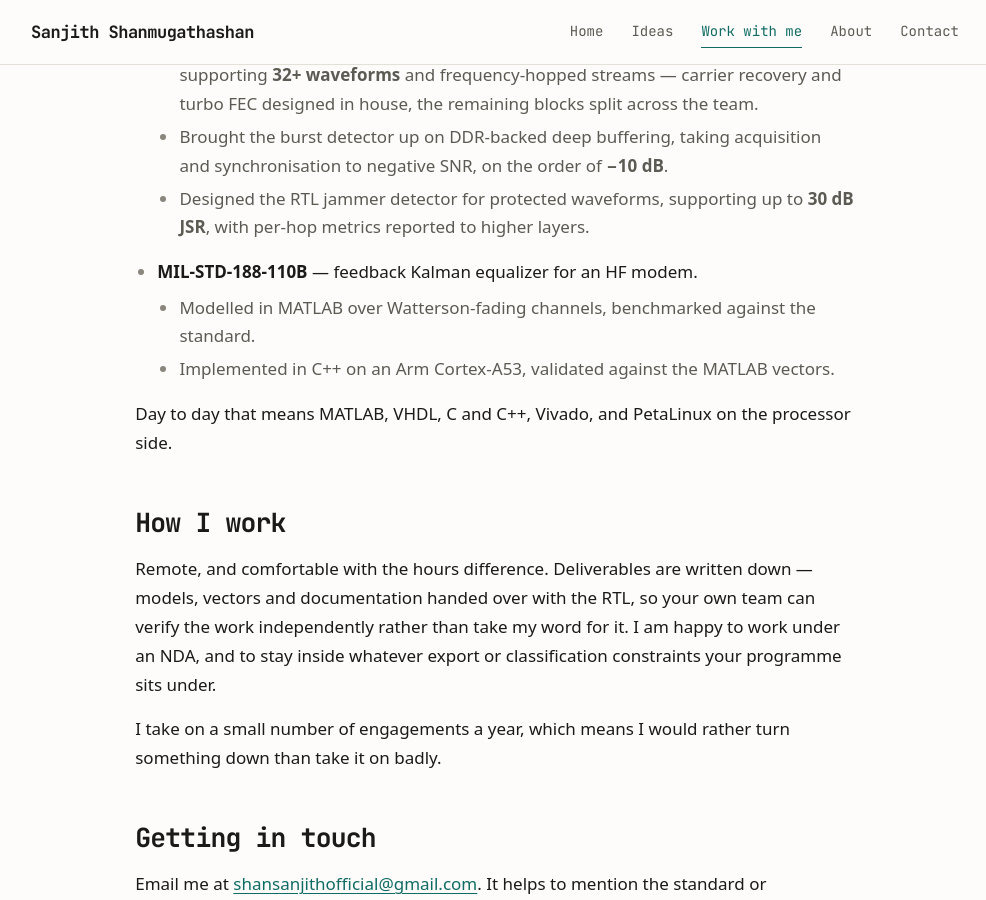
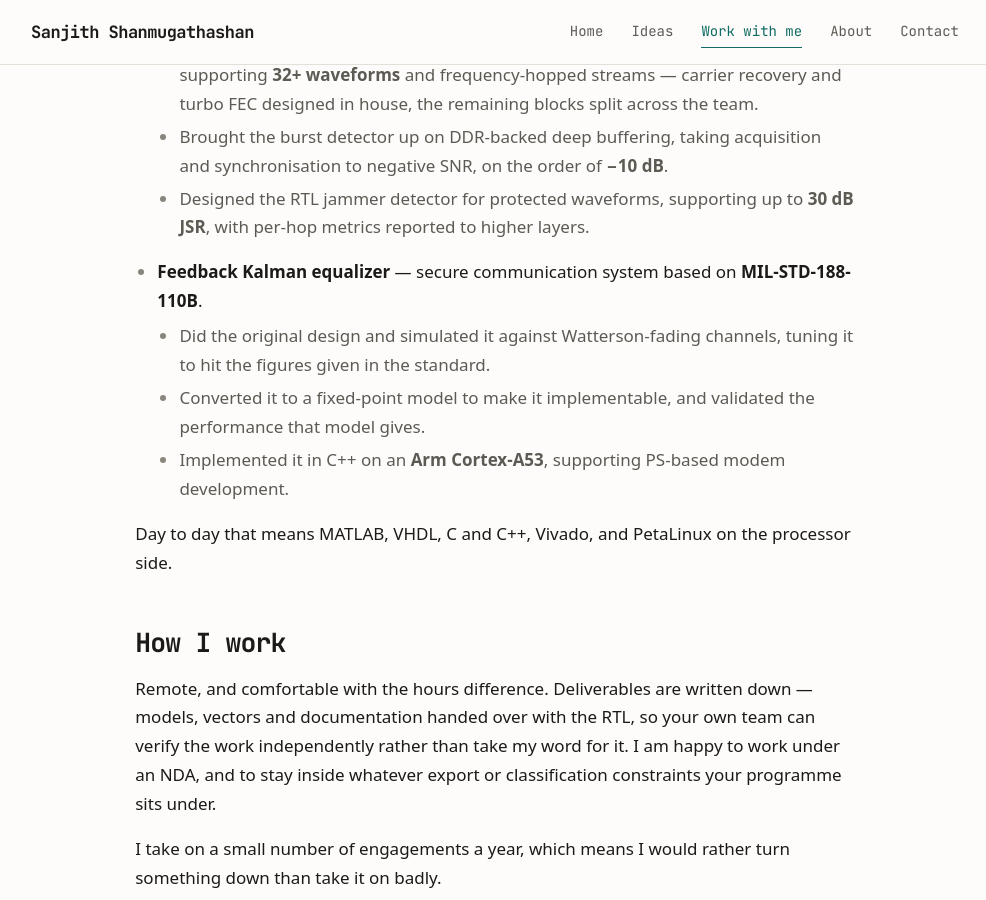
Before and after one commit to sanjith1999/sanjith1999.github.io, a Jekyll site: the page built from work.md, in a window 1280 px wide and 900 px high, scrolled down 1382 px. Shown: the whole window, without its empty margins (145-1131 px from the left). Built offline with Jekyll 4.4.1, drawn with Linux system fonts in a browser that asks for light colours; some web fonts are replaced.

Commit message:
WIP001: Lead the HF entry with the equalizer, not the standard
Titled by what was built - a feedback Kalman equalizer for a secure
communication system based on MIL-STD-188-110B - and rewritten as three
verb-led steps: the original design tuned against Watterson channels to
the figures in the standard, the fixed-point conversion and its
validation, then C++ on an Arm Cortex-A53 supporting PS-based modem
development.

Co-Authored-By: Claude Opus 5 <noreply@anthropic.com>

```diff
--- a/work.md
+++ b/work.md
@@ -51,9 +51,14 @@ team builds it.
   - Designed the RTL jammer detector for protected waveforms, supporting up to
     **30 dB JSR**, with per-hop metrics reported to higher layers.
 
-- **MIL-STD-188-110B** — feedback Kalman equalizer for an HF modem.
-  - Modelled in MATLAB over Watterson-fading channels, benchmarked against the standard.
-  - Implemented in C++ on an Arm Cortex-A53, validated against the MATLAB vectors.
+- **Feedback Kalman equalizer** — secure communication system based on
+  **MIL-STD-188-110B**.
+  - Did the original design and simulated it against Watterson-fading channels, tuning
+    it to hit the figures given in the standard.
+  - Converted it to a fixed-point model to make it implementable, and validated the
+    performance that model gives.
+  - Implemented it in C++ on an **Arm Cortex-A53**, supporting PS-based modem
+    development.
 
 Day to day that means MATLAB, VHDL, C and C++, Vivado, and PetaLinux on the processor
 side.
```
